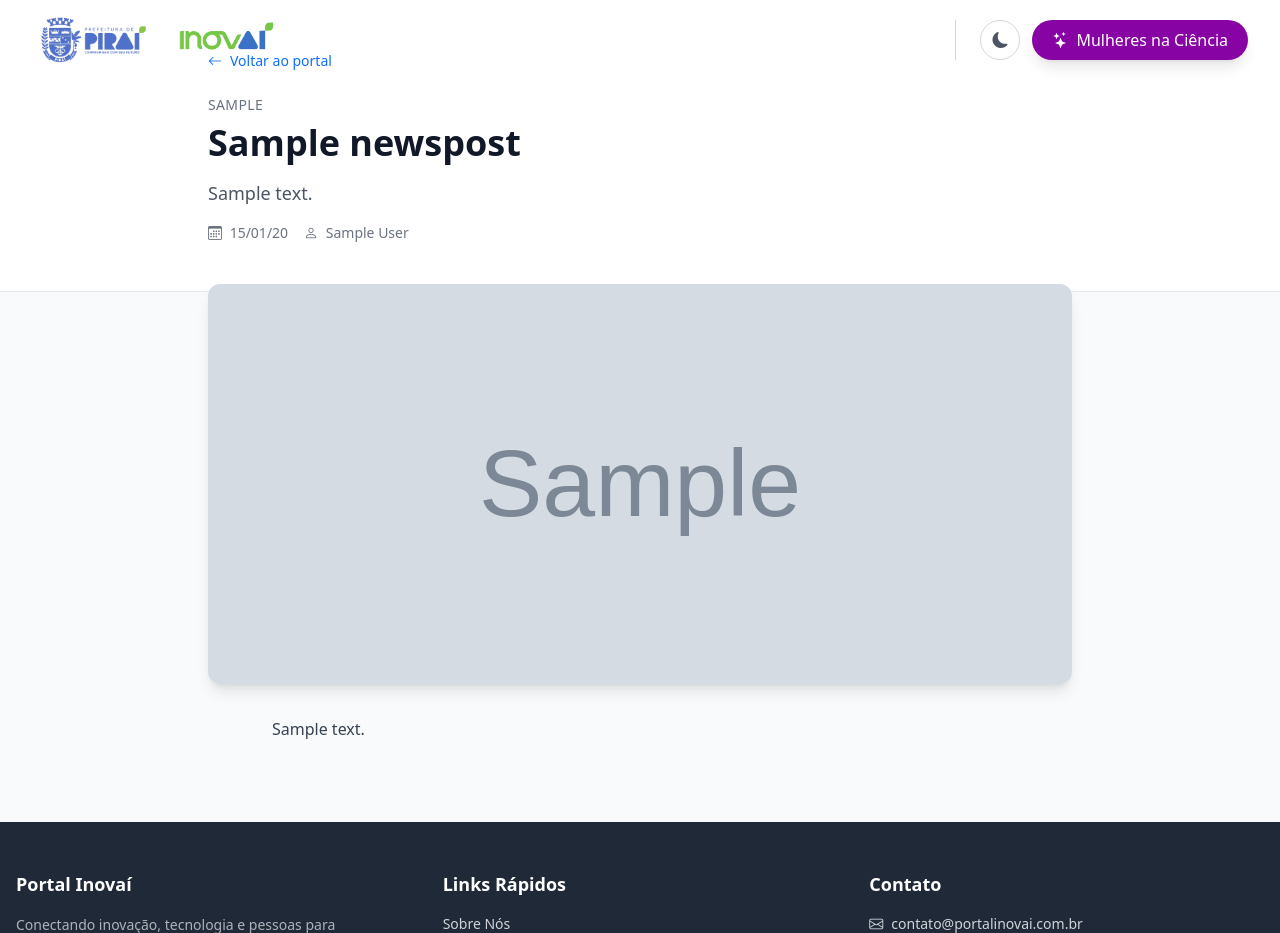
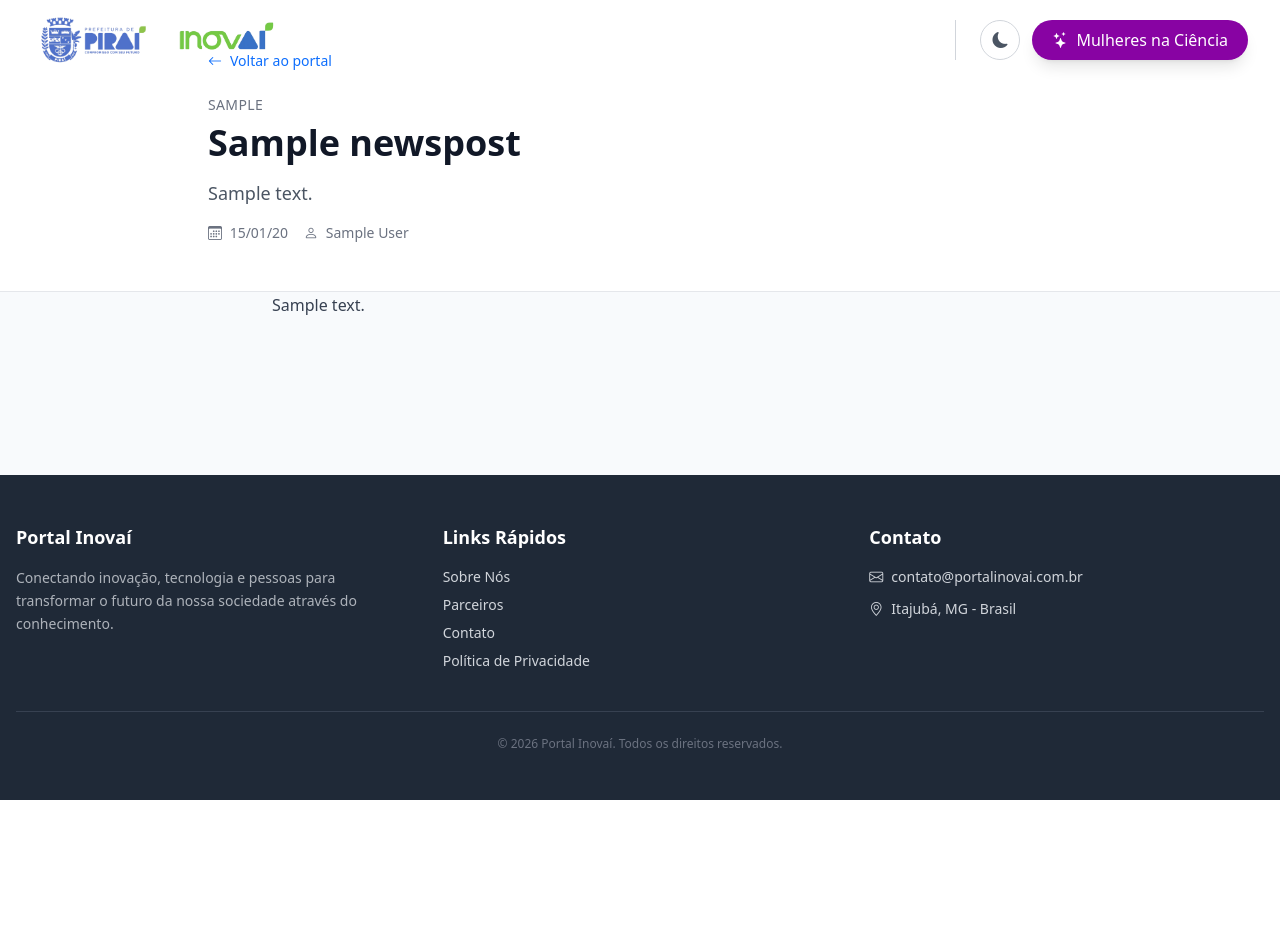
Before and after one commit to samuel-bz/PORTAL-INOVAI, a Django app: page /noticia/1/ in a window 1280 px wide. Shown: the top 933 px of the page. After the commit the page ends 800 px from the top, so only its background shows below. Run offline with Django 5.2, Linux system fonts and the light colour scheme; tables that the repository leaves empty hold one stand-in row (values such as "Sample post"); grey boxes marked "Sample" are stand-in pictures; some libraries are stand-ins or nearby versions.

Commit message:
Remove a parte de mostrar a thumbnail da notícia nos detalhes da notícia

```diff
--- a/portal/templates/news_detail.html
+++ b/portal/templates/news_detail.html
@@ -24,13 +24,6 @@
             </div>
         </div>
     </header>
-
-    <!-- Thumbnail (se houver) -->
-    {% if post.thumbnail %}
-    <div class="w-full max-w-4xl mx-auto px-4 -mt-2 mb-8">
-        <img src="{{ post.thumbnail.url }}" alt="{{ post.title }}" class="w-full rounded-xl shadow-lg object-cover max-h-[400px]">
-    </div>
-    {% endif %}
 
     <!-- Conteúdo (blocos) -->
     <div class="container mx-auto px-4 pb-16 max-w-3xl">
```
